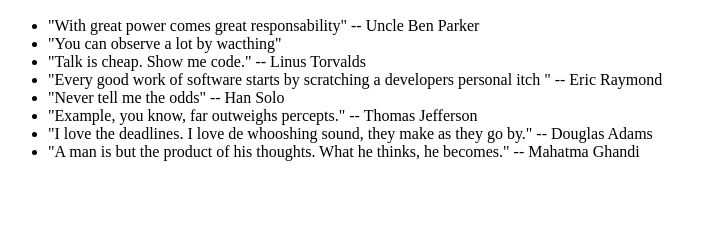
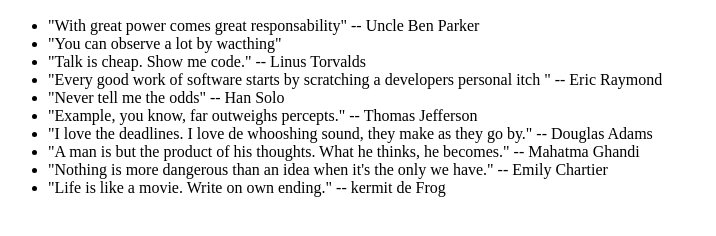
Before and after one commit to Mirian2305/0main_openSAP_repo, a plain HTML site: page index.html in a window 1280 px wide. Shown: the part 110-346 px from the top of the page, without its empty margins (0-716 px from the left). Drawn offline with Linux system fonts and the light colour scheme.

Commit message:
Added Chartier and de Frog quotes

```diff
--- a/index.html
+++ b/index.html
@@ -17,6 +17,8 @@
 			<li> "Example, you know, far outweighs percepts." -- Thomas Jefferson </li>
 			<li> "I love the deadlines. I love de whooshing sound, they make as they go by." -- Douglas Adams    </li>
 			<li> "A man is but the product of his thoughts. What he thinks, he becomes." -- Mahatma Ghandi  </li>
+			<li> "Nothing is more dangerous than an idea when it's the only we have." -- Emily Chartier </li>
+	        <li> "Life is like a movie. Write on own ending." -- kermit de Frog  </li>
 		</ul>
 	</body>
 </html>
--- a/styles.css
+++ b/styles.css
@@ -1,6 +1,5 @@
 h1 {
 	color: blue;
-	text-align: left;
 }
 h2 {
 	color: red;
```
